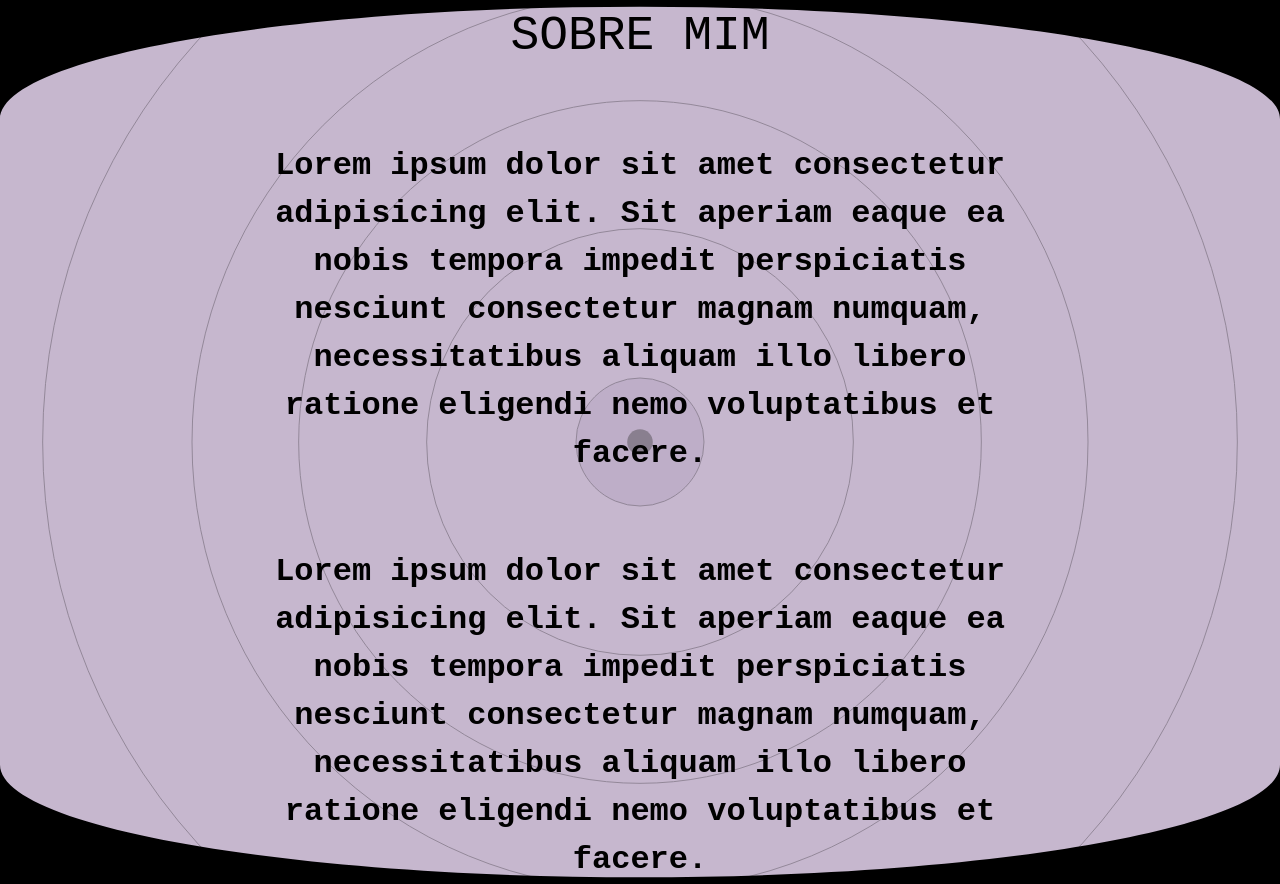
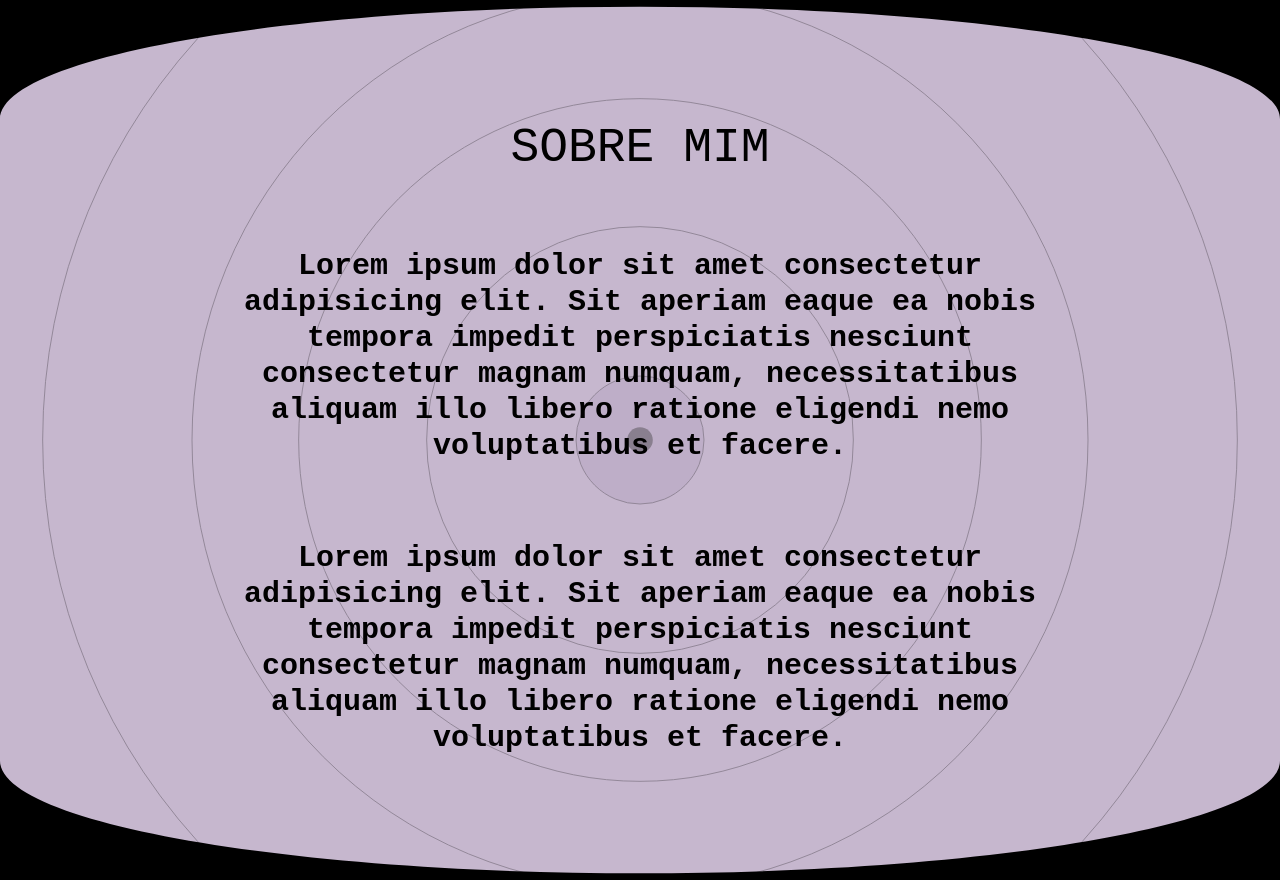
Before and after one commit to DaviCalebe/portfolio, a React (Vite) app in the folder app/: page / in a window 1280 px wide. Shown: the part 760-1644 px from the top of the page. Built offline with nearby package versions, Linux system fonts and the light colour scheme.

Commit message:
feat(styles): about css to tailwindcss

```diff
--- a/app/src/sections/about/about.tsx
+++ b/app/src/sections/about/about.tsx
@@ -1,13 +1,11 @@
-import './about.css';
-
 const About = () => {
   return (
-      <section className="about">
-        <svg className='reversed-element' data-name="Layer 1" xmlns="http://www.w3.org/2000/svg" viewBox="0 0 1200 120" preserveAspectRatio="none">
-            <path d="M600,112.77C268.63,112.77,0,65.52,0,7.23V120H1200V7.23C1200,65.52,931.37,112.77,600,112.77Z" fill="var(--base-color)"></path>
+      <section className="relative flex justify-center min-h-[55rem] h-auto overflow-hidden bg-[#C6B7CE]">
+          <svg className="absolute top-0 -mt-px z-5 rotate-180" data-name="Layer 1" xmlns="http://www.w3.org/2000/svg" viewBox="0 0 1200 120" preserveAspectRatio="none">
+              <path d="M600,112.77C268.63,112.77,0,65.52,0,7.23V120H1200V7.23C1200,65.52,931.37,112.77,600,112.77Z" fill="currentColor"></path>
           </svg>
 
-        <svg viewBox="0 0 3000 1600" className="target-svg">
+          <svg viewBox="0 0 3000 1600" className="absolute top-1/2 left-1/2 -translate-x-1/2 -translate-y-1/2 z-2 min-w-[800px] w-full h-full opacity-30">
               <circle cx="1500" cy="800" r="1400" stroke="black" strokeWidth="2" fill="none" />
               <circle cx="1500" cy="800" r="1050" stroke="black" strokeWidth="2" fill="none" />
               <circle cx="1500" cy="800" r="800" stroke="black" strokeWidth="2" fill="none" />
@@ -16,15 +14,16 @@ const About = () => {
               <circle cx="1500" cy="800" r="30" fill="black" />
           </svg>
 
-        <div className="about-content">
-          <h1>SOBRE MIM</h1>
+          <div className="relative flex flex-col items-center self-center gap-19 text-center">
+              <h1 className="text-5xl font-medium max-w-[800px] z-5">SOBRE MIM</h1>
 
-          <p>Lorem ipsum dolor sit amet consectetur adipisicing elit. Sit aperiam eaque ea nobis tempora impedit perspiciatis nesciunt consectetur magnam numquam, necessitatibus aliquam illo libero ratione eligendi nemo voluptatibus et facere.</p>
+              <p className="text-3xl font-bold max-w-[800px] z-5">Lorem ipsum dolor sit amet consectetur adipisicing elit. Sit aperiam eaque ea nobis tempora impedit perspiciatis nesciunt consectetur magnam numquam, necessitatibus aliquam illo libero ratione eligendi nemo voluptatibus et facere.</p>
 
-          <p>Lorem ipsum dolor sit amet consectetur adipisicing elit. Sit aperiam eaque ea nobis tempora impedit perspiciatis nesciunt consectetur magnam numquam, necessitatibus aliquam illo libero ratione eligendi nemo voluptatibus et facere.</p>
+              <p className="text-3xl font-bold max-w-[800px] z-5">Lorem ipsum dolor sit amet consectetur adipisicing elit. Sit aperiam eaque ea nobis tempora impedit perspiciatis nesciunt consectetur magnam numquam, necessitatibus aliquam illo libero ratione eligendi nemo voluptatibus et facere.</p>
           </div>
-        <svg className='default-element' data-name="Layer 1" xmlns="http://www.w3.org/2000/svg" viewBox="0 0 1200 120" preserveAspectRatio="none">
-            <path d="M600,112.77C268.63,112.77,0,65.52,0,7.23V120H1200V7.23C1200,65.52,931.37,112.77,600,112.77Z" fill="var(--base-color)"></path>
+
+          <svg className="absolute bottom-0 -mb-px z-5" data-name="Layer 1" xmlns="http://www.w3.org/2000/svg" viewBox="0 0 1200 120" preserveAspectRatio="none">
+              <path d="M600,112.77C268.63,112.77,0,65.52,0,7.23V120H1200V7.23C1200,65.52,931.37,112.77,600,112.77Z" fill="currentColor"></path>
           </svg>
       </section>
   );
--- a/app/src/sections/timeline/timeline.tsx
+++ b/app/src/sections/timeline.tsx
@@ -1,5 +1,3 @@
-import './timeline.css';
-
 const Timeline = () => {
     return (
         <section>
```
Also changed, not shown: app/src/sections/timeline/timeline.css (deleted). Lines whose indentation alone changed are shown as unchanged.
